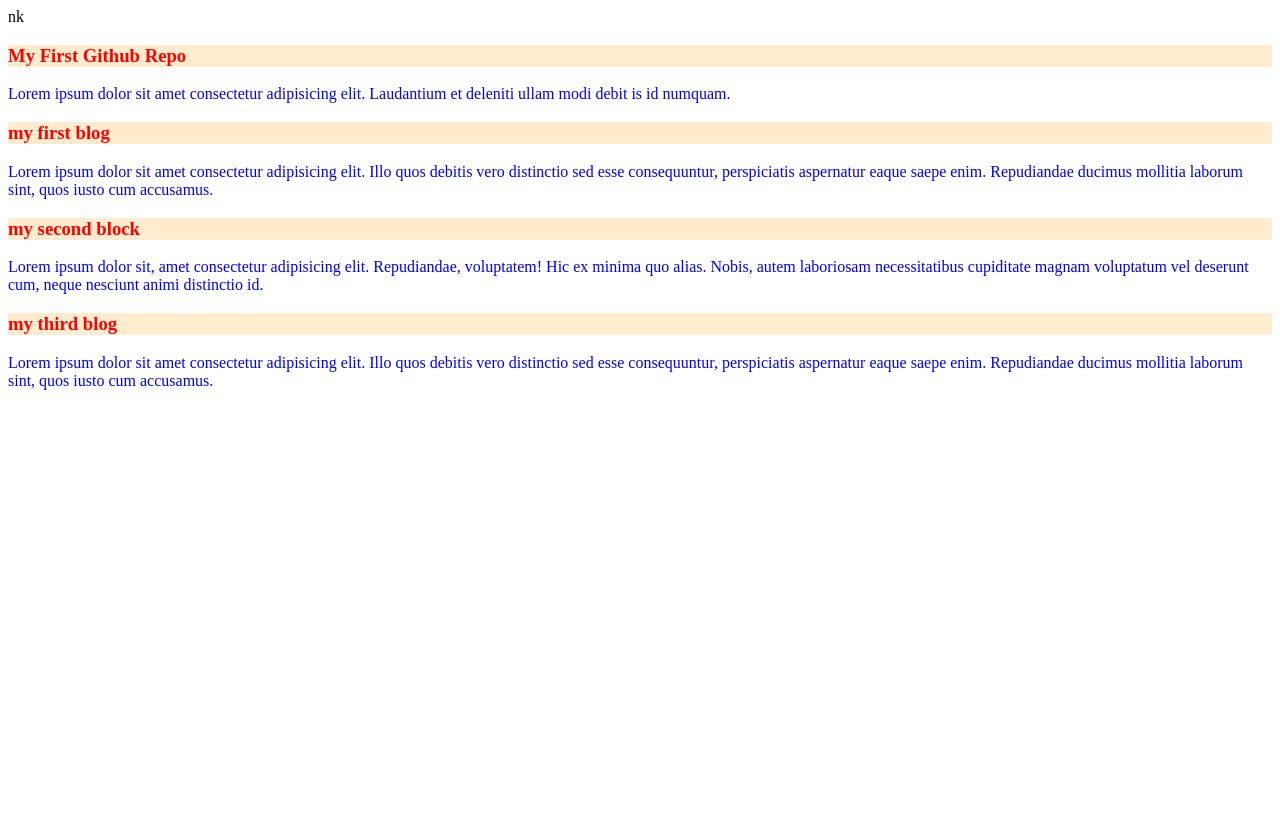
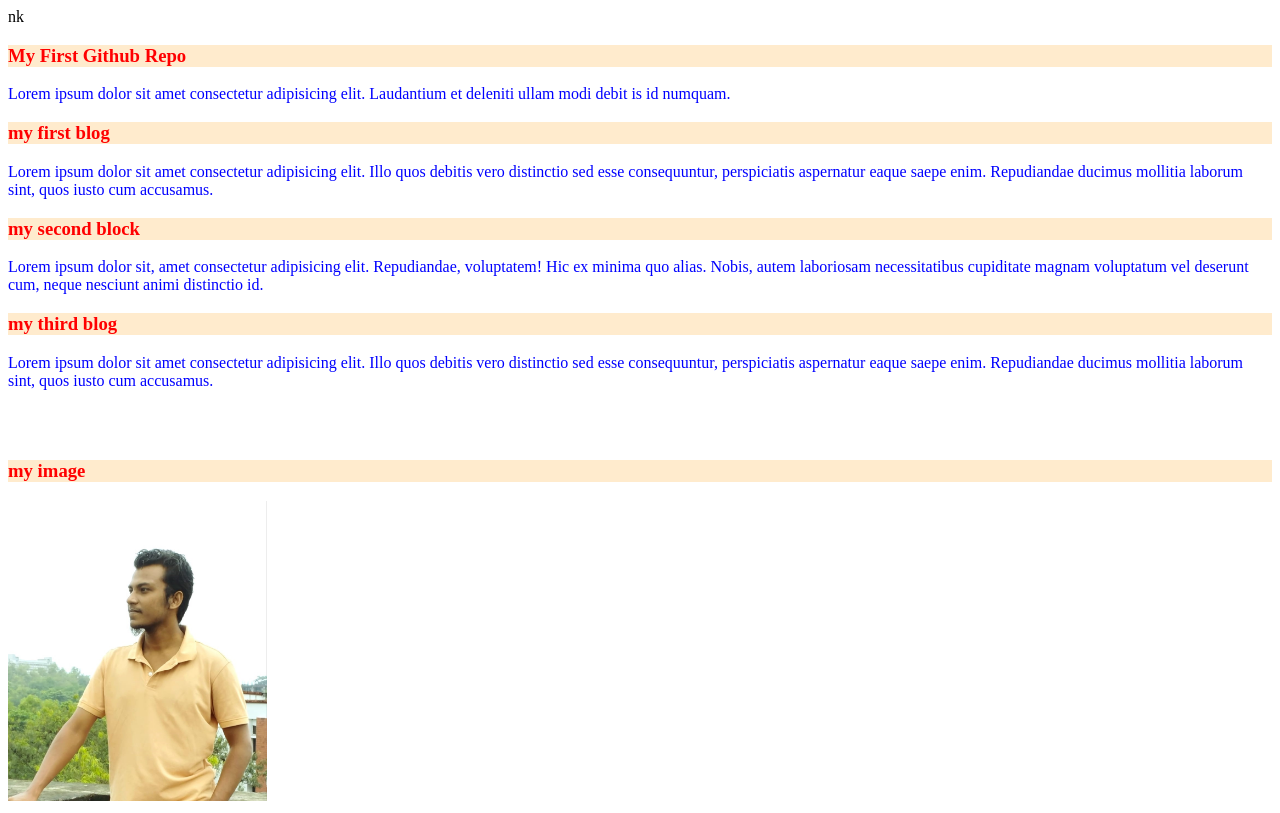
Before and after one commit to mehedi1699/my-first-hithub-repo, a plain HTML site: page index.html in a window 1280 px wide. Drawn offline with Linux system fonts and the light colour scheme.

Commit message:
added a picture

```diff
--- a/index.html
+++ b/index.html
@@ -14,6 +14,9 @@
     <h3>my second block</h3>
     <p>Lorem ipsum dolor sit, amet consectetur adipisicing elit. Repudiandae, voluptatem! Hic ex minima quo alias. Nobis, autem laboriosam necessitatibus cupiditate magnam voluptatum vel deserunt cum, neque nesciunt animi distinctio id.</p>
     <h3>my third blog</h3>
-    <p>Lorem ipsum dolor sit amet consectetur adipisicing elit. Illo quos debitis vero distinctio sed esse consequuntur, perspiciatis aspernatur eaque saepe enim. Repudiandae ducimus mollitia laborum sint, quos iusto cum accusamus.</p>
+    <p>Lorem ipsum dolor sit amet consectetur adipisicing elit. Illo quos debitis vero distinctio sed esse consequuntur, perspiciatis aspernatur eaque saepe enim. Repudiandae ducimus mollitia laborum sint, quos iusto cum accusamus.</p><br>
+    <br>
+    <h3>my image</h3>
+    <img src="image/mehedi.jpg" alt="" height="300px">
 </body>
 </html>
```
Also changed, not shown: image/mehedi.jpg (added).
